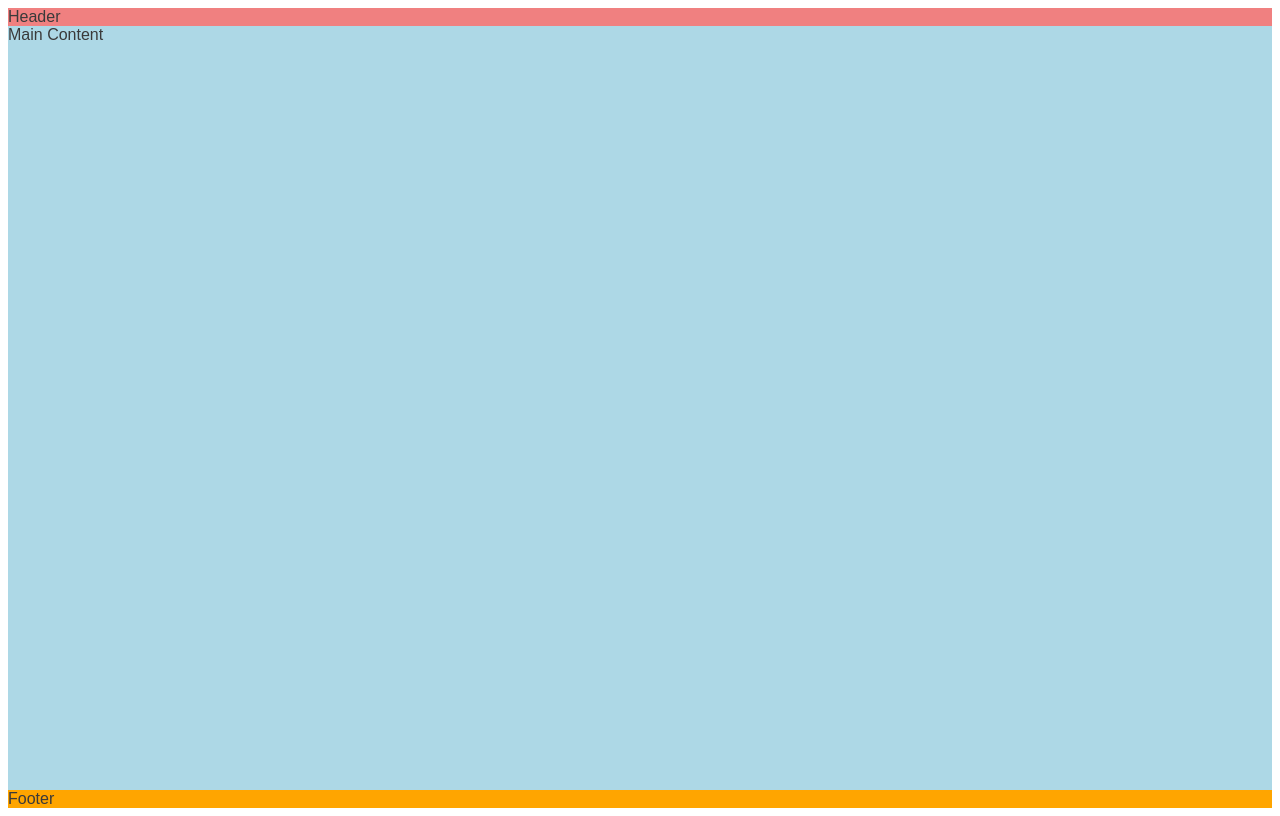
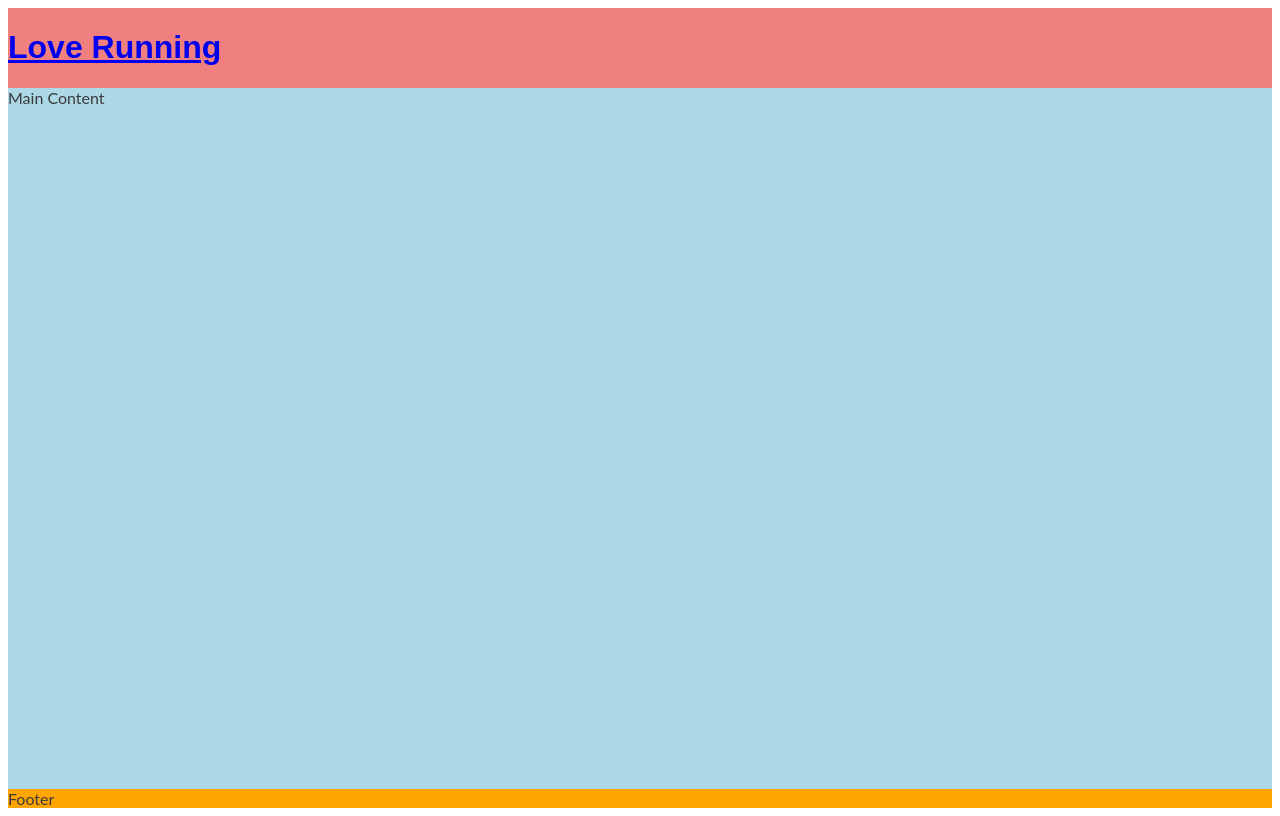
Before and after one commit to JoschanUK/love-running3, a plain HTML site: page index.html in a window 1280 px wide. Drawn offline with Linux system fonts and the light colour scheme.

Commit message:
Add logo to header and apply Oswald font

```diff
--- a/assets/css/style.css
+++ b/assets/css/style.css
@@ -1,6 +1,6 @@
 
 /*Google fonts import */
-@import url('https://fonts.googleapis.com/css2?family=Merriweather+Sans:ital,wght@0,300..800;1,300..800&family=Ojuju:wght@200..800&display=swap')
+@import url('https://fonts.googleapis.com/css2?family=Lato:ital,wght@0,300..800;1,300..800&family=Ojuju:wght@200..800&display=swap')
 
 /*Asterisk wildcard selector to override default styles added by the browser */
 *{
@@ -15,12 +15,16 @@ body{
     flex-direction: column;
     /*Generic project styles*/
     color: #3a3a3a;
-    font-family: 'Merriweather+Sans', sans-serif;
+    font-family: 'Lato', sans-serif;
 
 }
 /* Header */
 header {
     background-color: lightcoral;
+}
+
+h1{
+    font-family: 'Oswald', sans-serif;
 }
 
 /* Main content */
--- a/index.html
+++ b/index.html
@@ -22,7 +22,12 @@
 
 <body>
     <!-- header-->
-    <header>Header</header>
+    <header>
+
+        <a href="index.html">
+            <h1 id="logo">Love Running</h1>
+        </a>
+    </header>
 
     <!-- main-->
     <main>Main Content</main>
```
